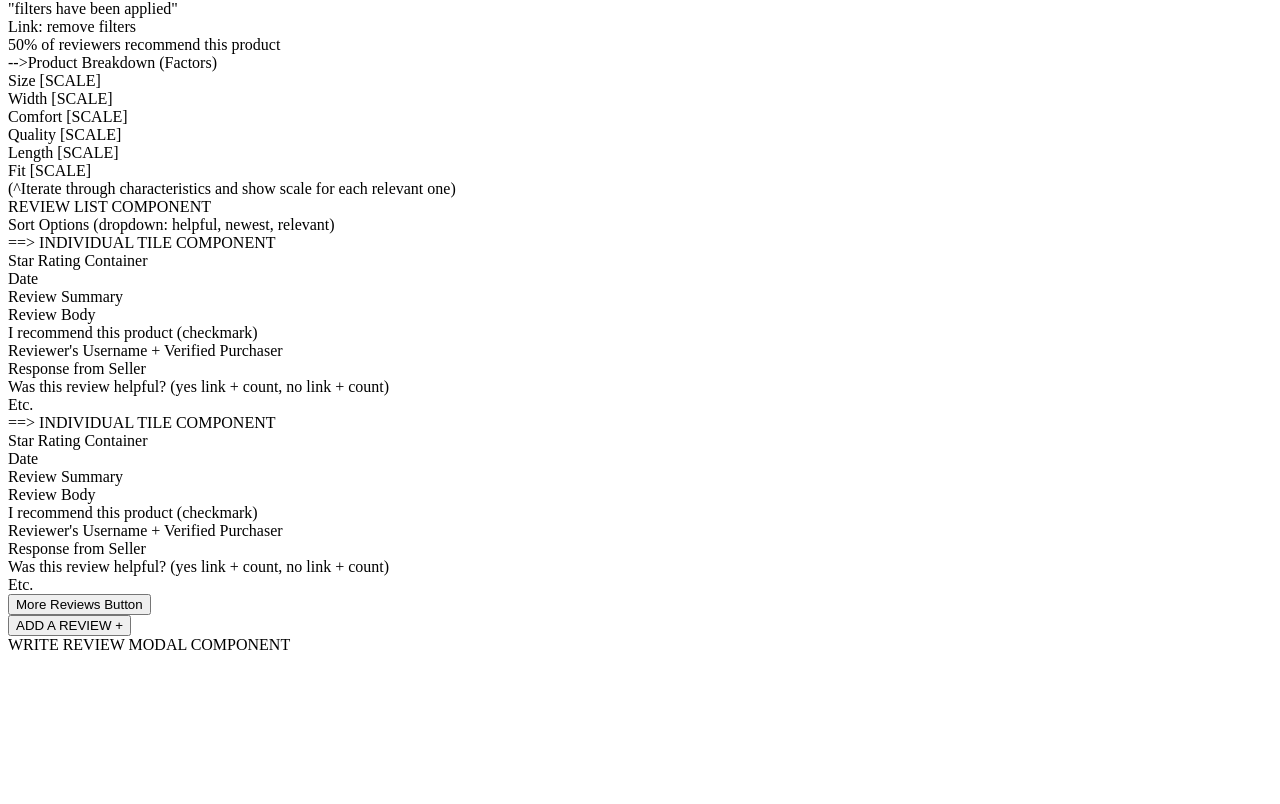
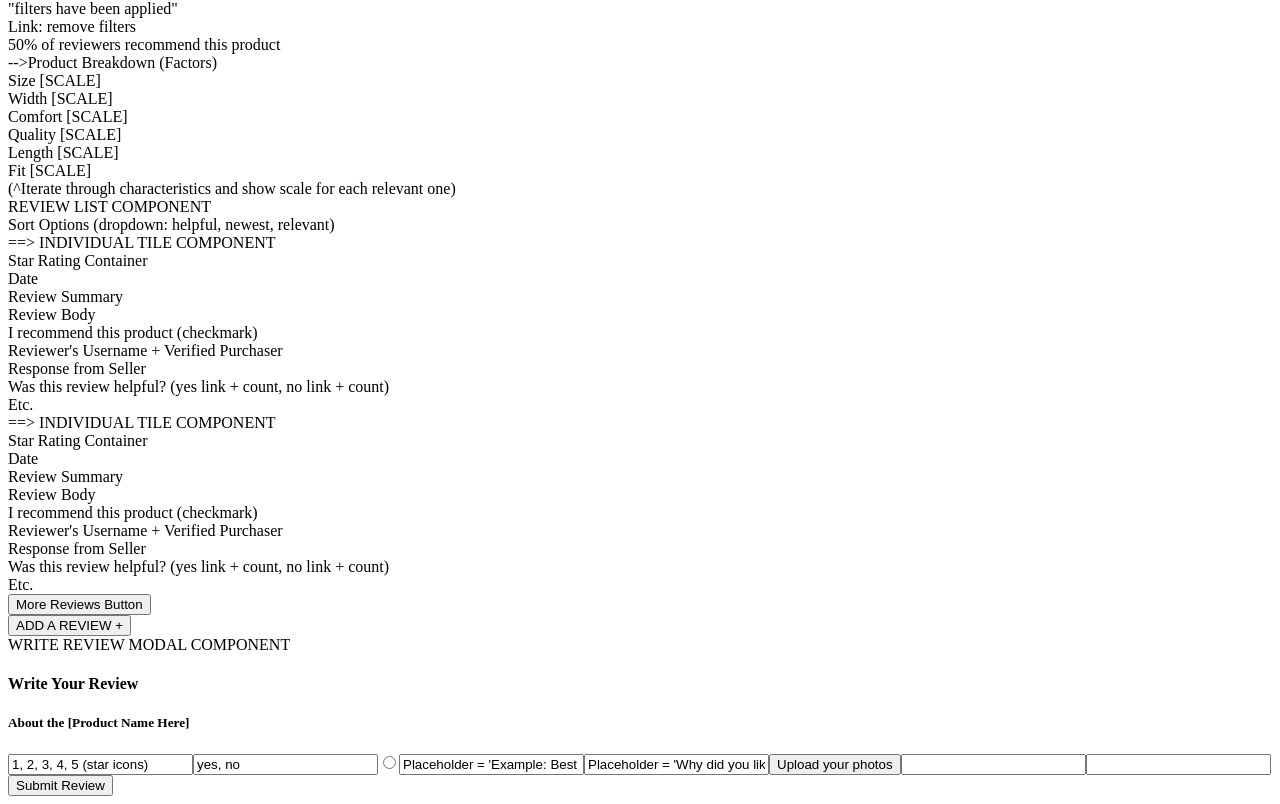
Before and after one commit to hr-rfe5-makemake/FEC, a React app: page / in a window 1280 px wide. Shown: the part 321-1125 px from the top of the page. Before the commit the page ends 983 px from the top, so only its background shows below. Built offline with nearby package versions, Linux system fonts and the light colour scheme; the HTML template or start-up script is replaced by a standard one.

Commit message:
set up and hard-code WriteReviewModal form component

```diff
--- a/client/src/RatingsReviews/WriteReviewModal.jsx
+++ b/client/src/RatingsReviews/WriteReviewModal.jsx
@@ -10,6 +10,43 @@ class WriteReviewModal extends React.Component {
     return (
       <div>
         <div>WRITE REVIEW MODAL COMPONENT</div>
+        <h4>Write Your Review</h4>
+        <h5>About the [Product Name Here]</h5>
+        <form>
+          <input
+            name="Overall Rating"
+            type="text"
+            value="1, 2, 3, 4, 5 (star icons)"
+          />
+          <input
+            name="Do you recommend this product?"
+            type="text"
+            value="yes, no"
+          />
+          <input
+            name="Characteristics - 1"
+            type="radio"
+            value="1, 2, 3, 4, 5"
+          />
+          <input
+            name="Review Summary (optional)"
+            type="text"
+            value="Placeholder = 'Example: Best purchase ever!'"
+          />
+          <input
+            name="Review Body"
+            type="text"
+            value="Placeholder = 'Why did you like the product or not?' --> include character counter below"
+          />
+          <button>Upload your photos</button>
+          <input
+            name="what is your nickname?"
+          />
+          <input
+            name="Your email"
+          />
+          <button>Submit Review</button>
+        </form>
       </div>
     );
   }
```
Also changed, not shown: 1 other file (tests, documents, lock files or other folders).
